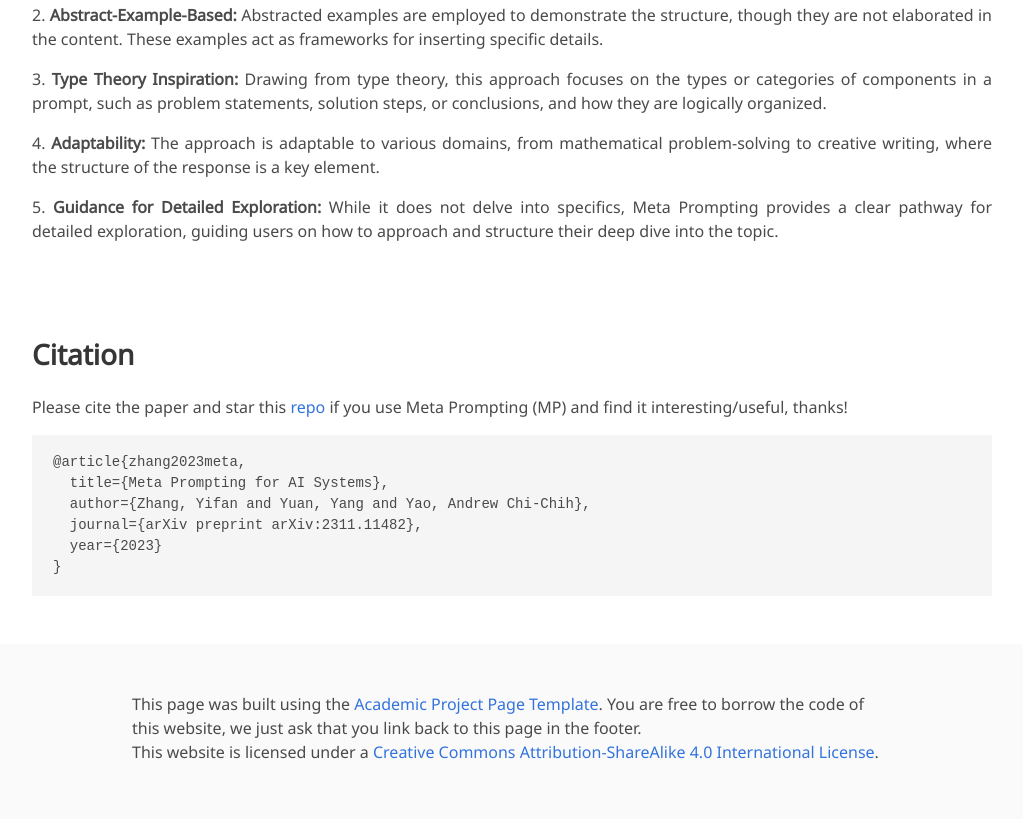
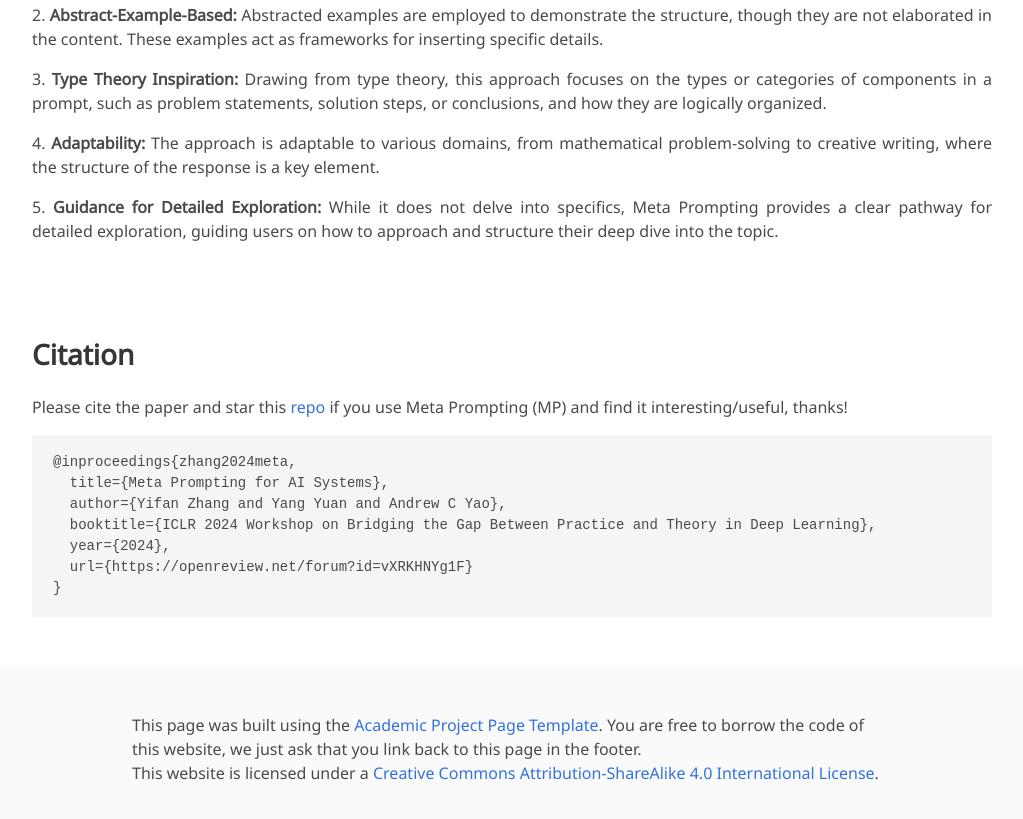
Before and after one commit to meta-prompting/meta-prompting.github.io, a plain HTML site: page index.html in a window 1280 px wide. Shown: the part 1531-2350 px from the top of the page, without its empty margins (128-1151 px from the left). Drawn offline with nearby package versions, Linux system fonts and the light colour scheme; some icons are missing; a web font is replaced by a local one.

Commit message:
Update index.html

```diff
--- a/index.html
+++ b/index.html
@@ -369,11 +369,12 @@
       <p>
         Please cite the paper and star this <a href="https://github.com/meta-prompting/meta-prompting" target="_blank">repo</a> if you use Meta Prompting (MP) and find it interesting/useful, thanks!
       </p>
-      <pre><code>@article{zhang2023meta,
+      <pre><code>@inproceedings{zhang2024meta,
   title={Meta Prompting for AI Systems},
-  author={Zhang, Yifan and Yuan, Yang and Yao, Andrew Chi-Chih},
-  journal={arXiv preprint arXiv:2311.11482},
-  year={2023}
+  author={Yifan Zhang and Yang Yuan and Andrew C Yao},
+  booktitle={ICLR 2024 Workshop on Bridging the Gap Between Practice and Theory in Deep Learning},
+  year={2024},
+  url={https://openreview.net/forum?id=vXRKHNYg1F}
 }</code></pre>
     </div>
 </section>
```
